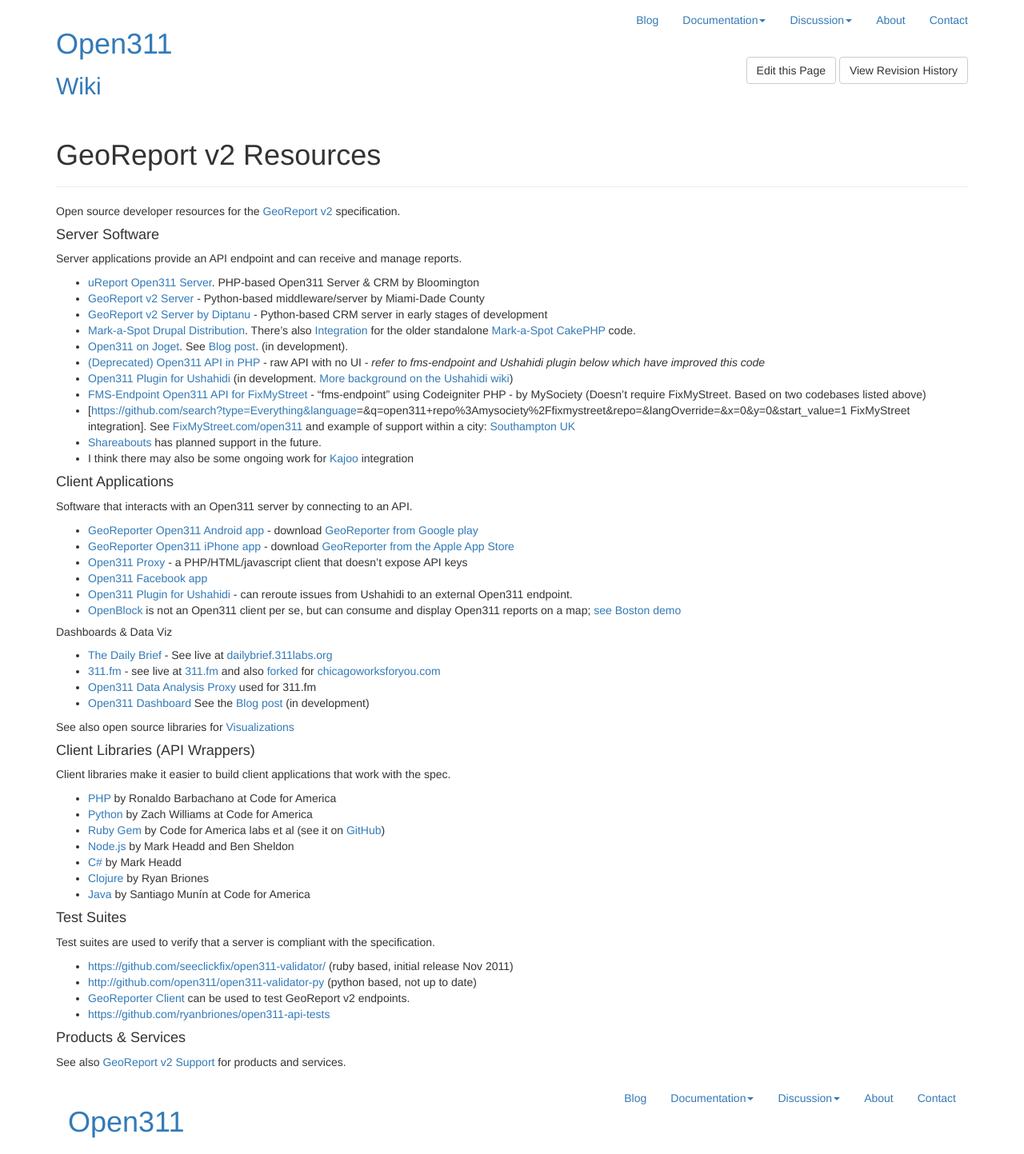
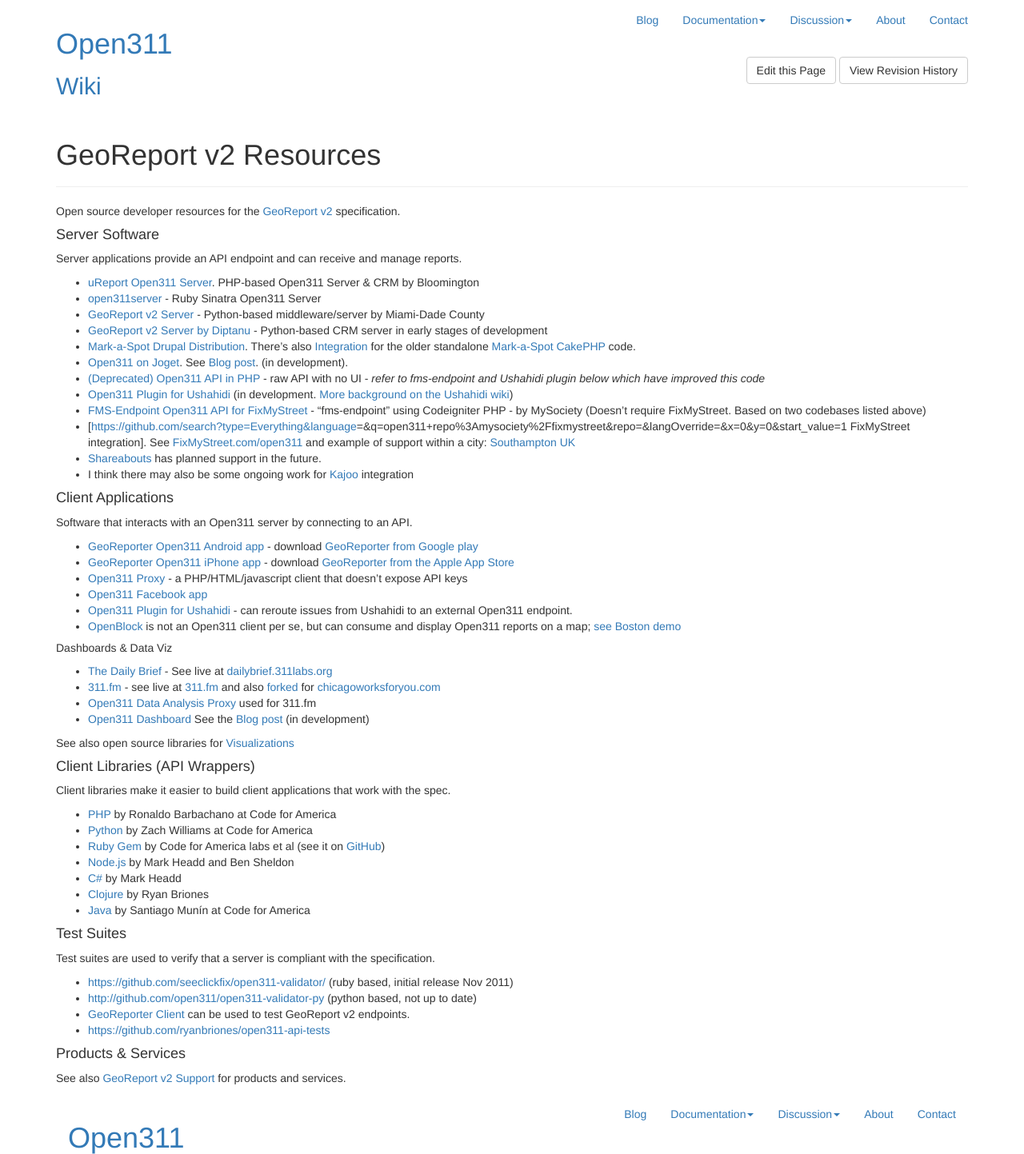
Before and after one commit to open311/open311.github.io, a Jekyll site: the page built from GeoReport_v2/Resources.md, in a window 1280 px wide. Shown: the whole page at 80% size. Built offline with Jekyll 4.4.1, drawn with Linux system fonts in a browser that asks for light colours; nearby versions of some CDN libraries; library files that are not in the unit come from our copies.

Commit message:
Add Ruby Sinatra Open311 Server

```diff
--- a/GeoReport_v2/Resources.md
+++ b/GeoReport_v2/Resources.md
@@ -10,6 +10,7 @@ Open source developer resources for the [GeoReport v2](/GeoReport_v2 "wikilink")
 Server applications provide an API endpoint and can receive and manage reports.
 
 -   [uReport Open311 Server](https://github.com/City-of-Bloomington/uReport). PHP-based Open311 Server & CRM by Bloomington
+-   [open311server](https://github.com/andrewsage/open311server) - Ruby Sinatra Open311 Server
 -   [GeoReport v2 Server](https://github.com/miamidade/georeport-server) - Python-based middleware/server by Miami-Dade County
 -   [GeoReport v2 Server by Diptanu](https://github.com/diptanu/open311) - Python-based CRM server in early stages of development
 -   [Mark-a-Spot Drupal Distribution](https://github.com/markaspot/mark-a-spot). There's also [Integration](https://github.com/markaspot/mas-open311) for the older standalone [Mark-a-Spot CakePHP](https://github.com/markaspot/Mark-a-Spot-1.6-CakePHP) code.
```
